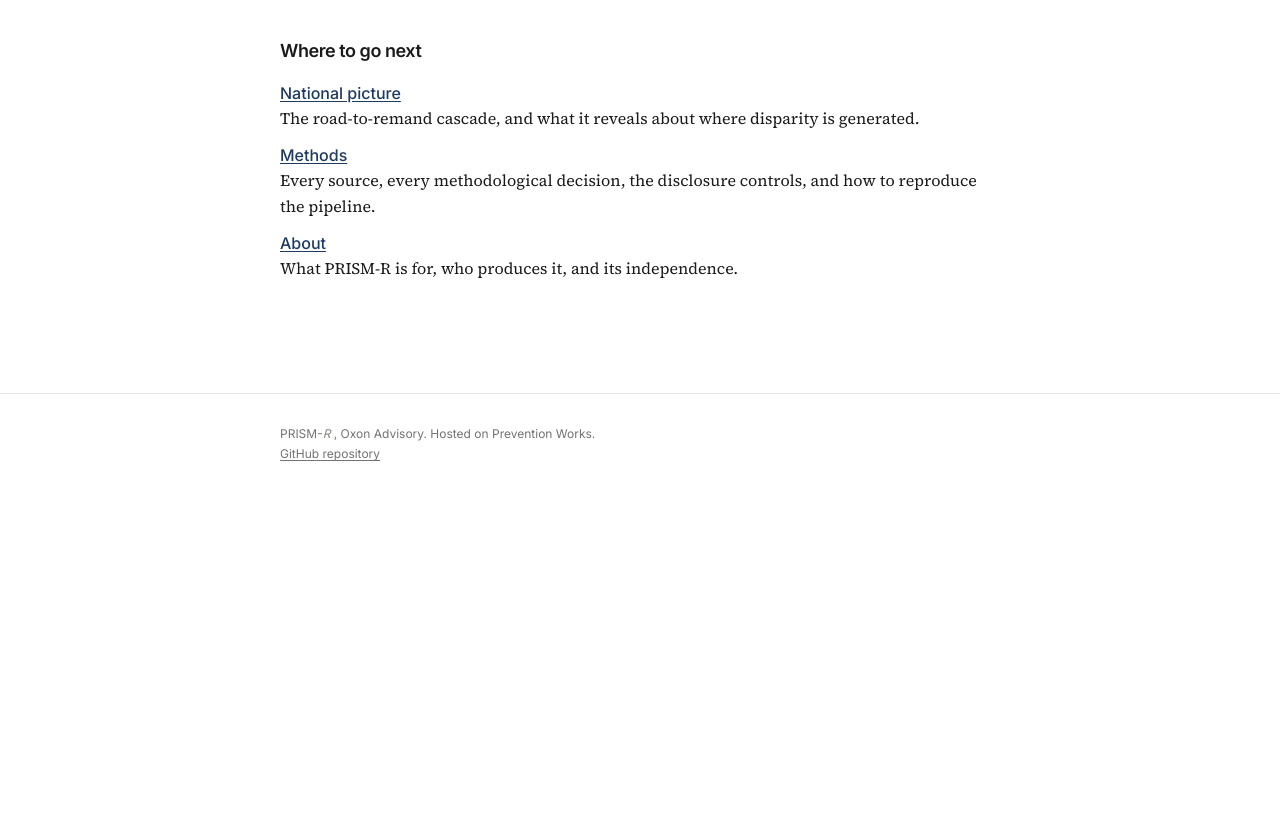
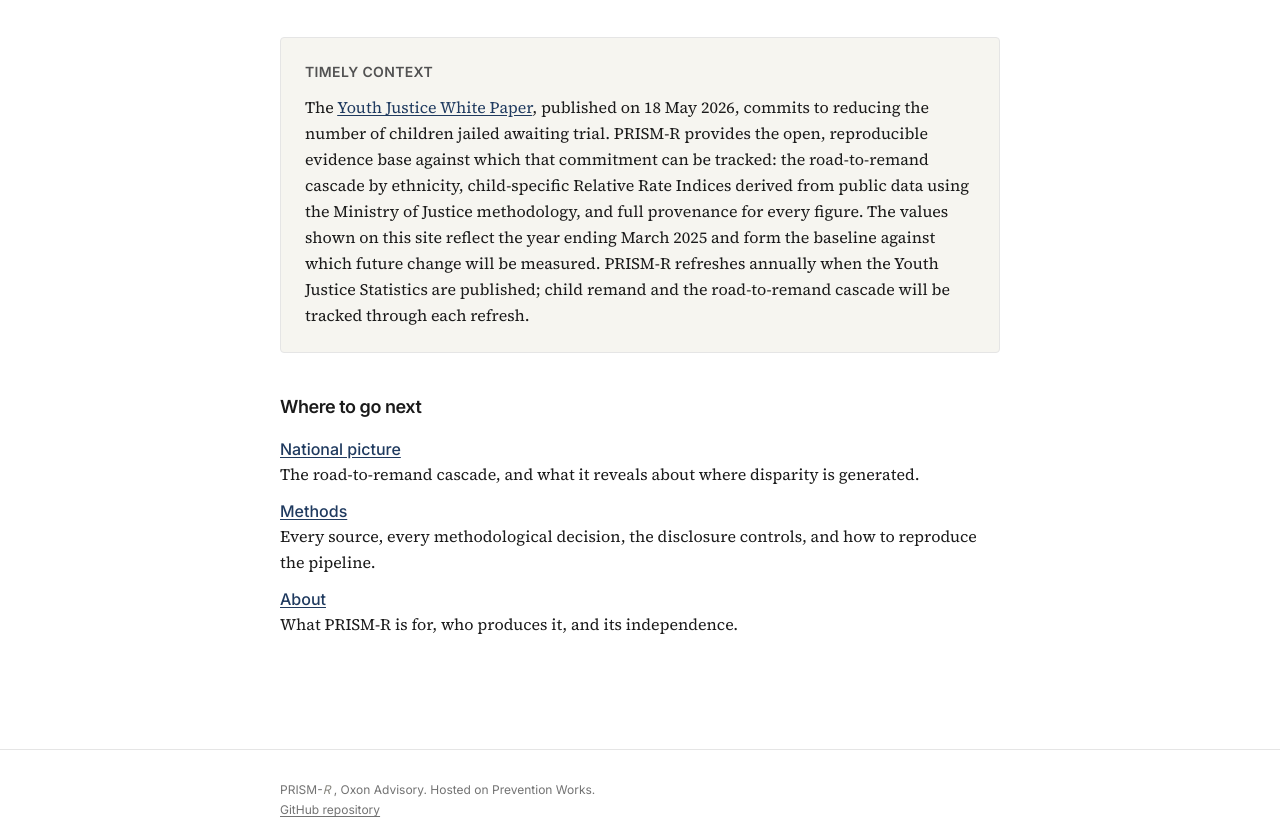
Before and after one commit to SGilr/prism-r, an Astro site in the folder site/: page / in a window 1280 px wide. Shown: the part 908-1745 px from the top of the page. Before the commit the page ends 1402 px from the top, so only its background shows below. Built offline with nearby package versions, Linux system fonts and the light colour scheme; Astro itself is replaced by a stand-in of ours.

Commit message:
Landing-page timeliness panel and methods baseline note, responding to Youth Justice White Paper 18 May 2026
Co-Authored-By: Claude Opus 4.7 (1M context) <noreply@anthropic.com>

```diff
--- a/site/src/pages/index.astro
+++ b/site/src/pages/index.astro
@@ -73,6 +73,29 @@ const headline = [
       </p>
     </section>
 
+    <section class="mt-10 rounded border border-neutral-200 bg-[#f6f5f0] p-5 sm:p-6">
+      <h2 class="font-sans text-sm font-semibold uppercase tracking-wide text-neutral-600">
+        Timely context
+      </h2>
+      <p class="mt-3 leading-relaxed">
+        The
+        <a
+          href="https://assets.publishing.service.gov.uk/media/698d9aae43eb912f2e15b30b/A_modern_youth_justice_system_WEB.pdf"
+          class="text-accent underline underline-offset-2"
+        >
+          Youth Justice White Paper</a>, published on 18 May 2026, commits to
+        reducing the number of children jailed awaiting trial. PRISM-R provides
+        the open, reproducible evidence base against which that commitment can
+        be tracked: the road-to-remand cascade by ethnicity, child-specific
+        Relative Rate Indices derived from public data using the Ministry of
+        Justice methodology, and full provenance for every figure. The values
+        shown on this site reflect the year ending March 2025 and form the
+        baseline against which future change will be measured. PRISM-R refreshes
+        annually when the Youth Justice Statistics are published; child remand
+        and the road-to-remand cascade will be tracked through each refresh.
+      </p>
+    </section>
+
     <section class="mt-10">
       <h2 class="font-sans text-lg font-semibold tracking-tight text-ink">
         Where to go next
--- a/site/src/pages/methods.astro
+++ b/site/src/pages/methods.astro
@@ -167,6 +167,21 @@ const repoUrl = 'https://github.com/SGilr/prism-r';
 
     <section class="mt-10 space-y-4 leading-relaxed">
       <h2 class="font-sans text-lg font-semibold tracking-tight text-ink">
+        Baseline and tracking
+      </h2>
+      <p>
+        The values shown on PRISM-R as of May 2026 reflect the most recent
+        published Youth Justice Statistics, for the year ending March 2025, and
+        constitute a baseline against which future change will be measured. The
+        Youth Justice White Paper published on 18 May 2026 commits to reducing
+        child remand. PRISM-R will refresh annually within four weeks of each
+        Youth Justice Statistics publication, providing a public, open,
+        reproducible record of the trajectory.
+      </p>
+    </section>
+
+    <section class="mt-10 space-y-4 leading-relaxed">
+      <h2 class="font-sans text-lg font-semibold tracking-tight text-ink">
         Methodology review
       </h2>
       <p>
```
